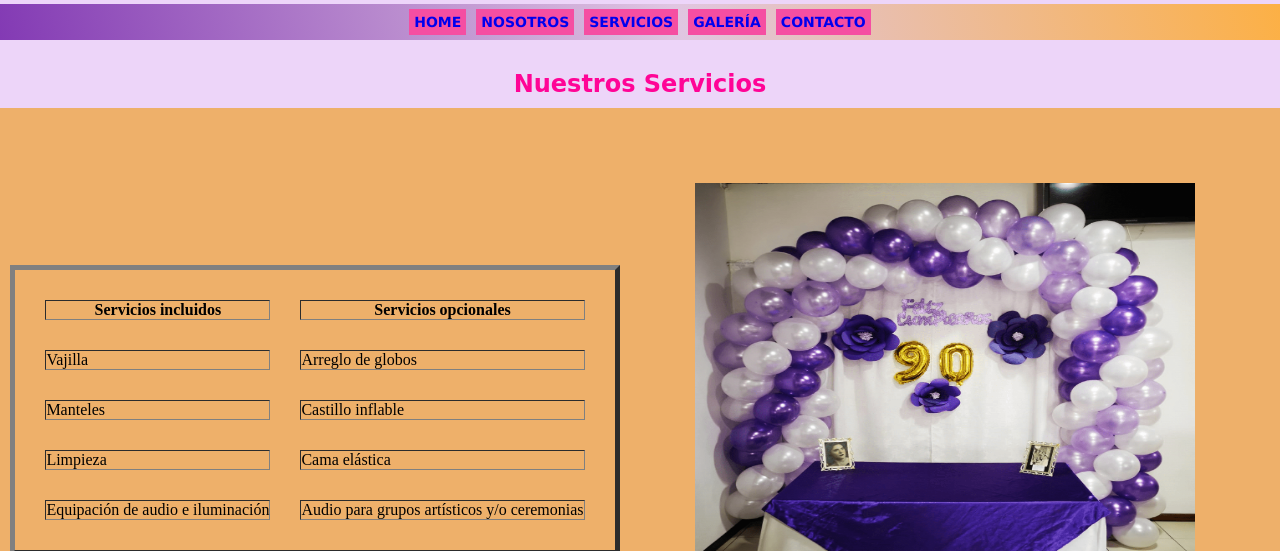
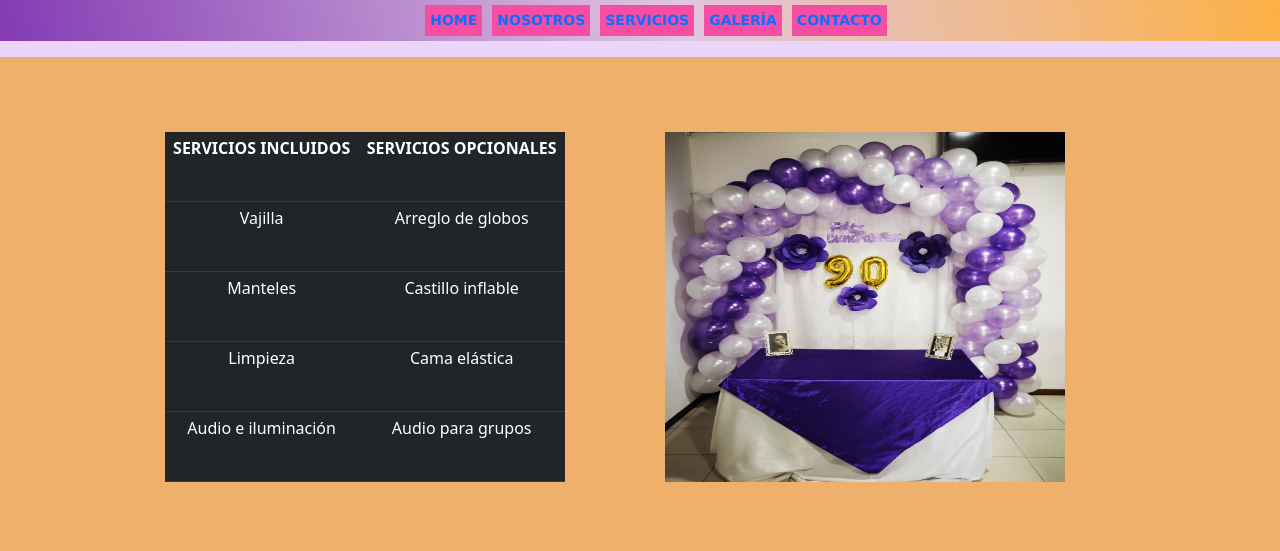
Before and after one commit to DayanaCorrea/Dulces-Travesuras, a plain HTML site: page paginas/servicios.html in a window 1280 px wide. Shown: the part 200-751 px from the top of the page. Drawn offline with nearby package versions, Linux system fonts and the light colour scheme.

Commit message:
modifique index y servicios

```diff
--- a/paginas/servicios.html
+++ b/paginas/servicios.html
@@ -7,6 +7,8 @@
     <meta name="viewport" content="width=device-width, initial-scale=1.0">
     <link rel="shortcut icon" href="../imagenes/logo.favicon.ico" type="image/x-icon">
     <title>Salón de fiestas Dulces Travesuras</title>
+    <link href="https://cdn.jsdelivr.net/npm/bootstrap@5.1.3/dist/css/bootstrap.min.css" rel="stylesheet"
+        integrity="sha384-1BmE4kWBq78iYhFldvKuhfTAU6auU8tT94WrHftjDbrCEXSU1oBoqyl2QvZ6jIW3" crossorigin="anonymous">
     <link rel="stylesheet" href="../CSS/estilo.CSS">
 </head>
 
@@ -42,13 +44,14 @@
         <!-- Tabla con cada uno de los servicios incluidos y los opcionales -->
 
 
-        <h2>Nuestros Servicios</h2>
+
         <section class="section3">
 
         <div>
-                <table border="5" cellpadding="30px" cellspacing="30px">
-                    <th>Servicios incluidos</th> <!-- table head "encabezado" -->
-                    <th>Servicios opcionales</th>
+            <table class="table table-dark table-sm">
+
+                <th>SERVICIOS INCLUIDOS</th> <!-- table head "encabezado" -->
+                <th>SERVICIOS OPCIONALES</th>
 
                 <tr>
                     <td>Vajilla</td>
@@ -67,8 +70,8 @@
 
                 </tr>
                 <tr>
-                        <td>Equipación de audio e iluminación</td>
-                        <td>Audio para grupos artísticos y/o ceremonias</td>
+                    <td>Audio e iluminación</td>
+                    <td>Audio para grupos</td>
 
                 </tr>
             </table>
@@ -93,6 +96,13 @@
                 info@salondulcestravesuras.com.uy - Todos los derechos reservados</p>
         </footer>
 
+        <script src="https://cdn.jsdelivr.net/npm/@popperjs/core@2.10.2/dist/umd/popper.min.js"
+            integrity="sha384-7+zCNj/IqJ95wo16oMtfsKbZ9ccEh31eOz1HGyDuCQ6wgnyJNSYdrPa03rtR1zdB"
+            crossorigin="anonymous"></script>
+        <script src="https://cdn.jsdelivr.net/npm/bootstrap@5.1.3/dist/js/bootstrap.min.js"
+            integrity="sha384-QJHtvGhmr9XOIpI6YVutG+2QOK9T+ZnN4kzFN1RtK3zEFEIsxhlmWl5/YESvpZ13"
+            crossorigin="anonymous"></script>
+
 </body>
 
 </html>
```
Also changed, not shown: index.html (+1 -1 lines). Lines whose indentation alone changed are shown as unchanged.
